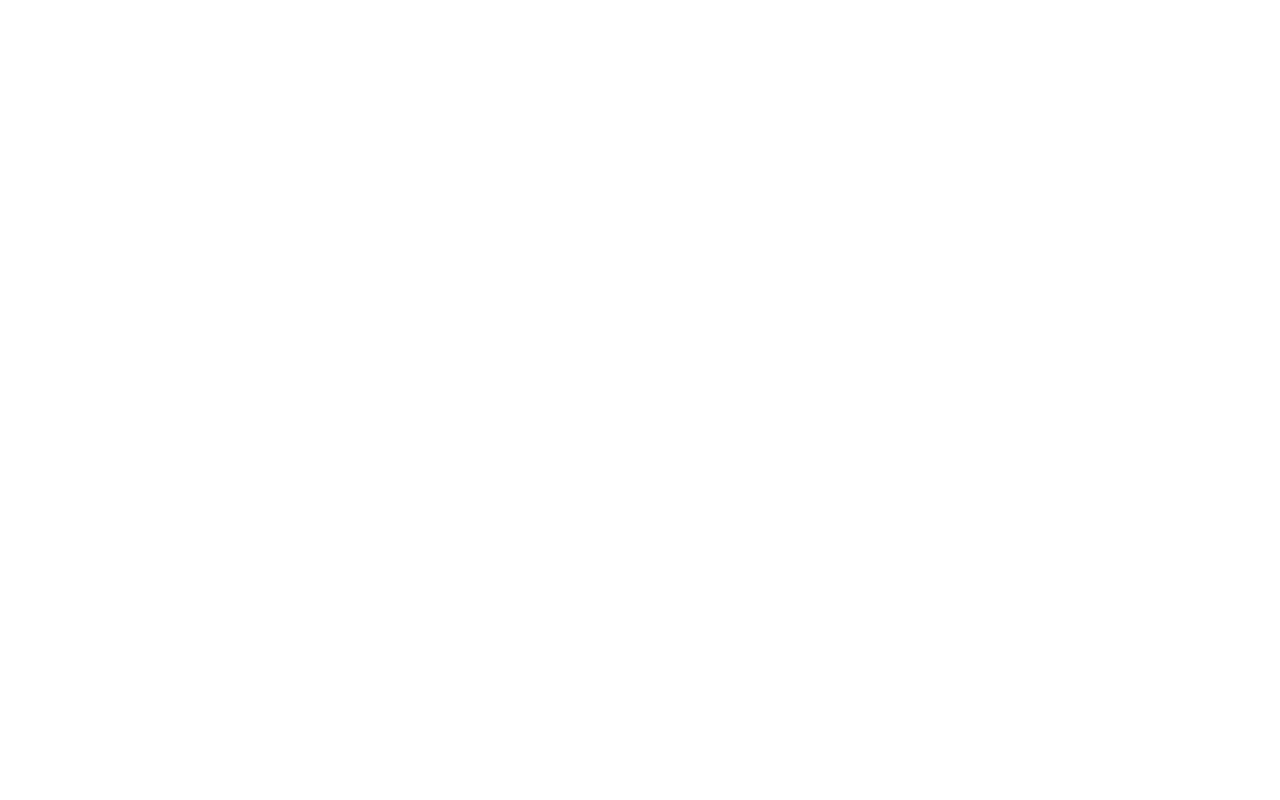
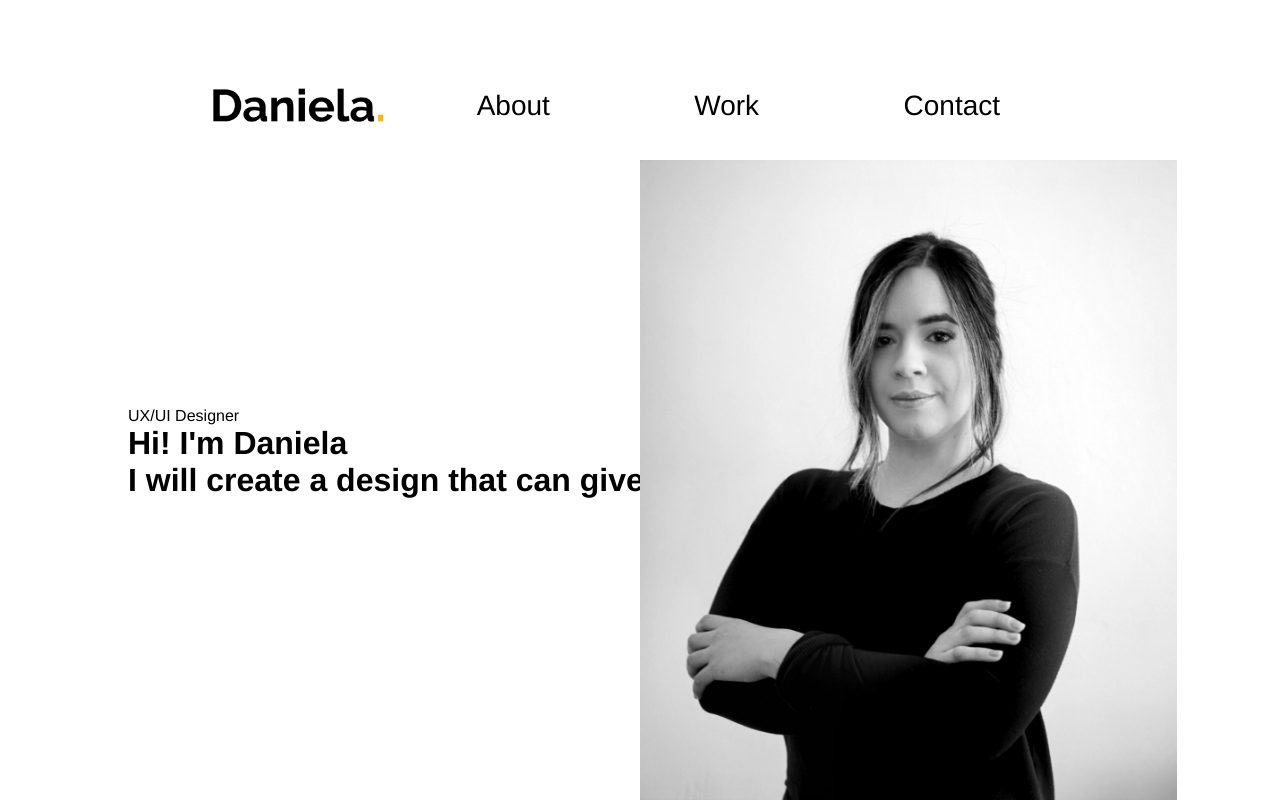
Before and after one commit to Nanonis1/UX_UI_HW_17, a plain HTML site: page index.html in a window 1280 px wide. Drawn offline with Linux system fonts and the light colour scheme.

Commit message:
added style ccs

```diff
--- a/index.html
+++ b/index.html
@@ -5,8 +5,30 @@
     <meta http-equiv="X-UA-Compatible" content="IE=edge">
     <meta name="viewport" content="width=device-width, initial-scale=1.0">
     <title>Document</title>
+    <link rel="stylesheet" href="style.css">
 </head>
 <body>
+    <div id="header">
+        <div class="container">
+            <nav>
+                <img src="images/Logo.png" class="logo">
+                <ul>
+                    <li><a href="#">About</a></li>
+                    <li><a href="#">Work</a></li>
+                    <li><a href="#">Contact</a></li>
+                </ul>
+            </nav>
+            <div class="header-text"></div>
+            <p>UX/UI Designer</p>
+            <h1>Hi! I'm <span>Daniela</span><br>I will create a design that can give you value of your product</h1>
+            </div>
+            <div class="images">
+                <img src="images/Homepage.jpg" class="Homepage">
+            </div>
+
+        </div>
+
+    </div>
 
 </body>
 </html>
--- a/style.css
+++ b/style.css
@@ -0,0 +1,75 @@
+*{
+    margin: 0;
+    padding: 0;
+    font-family: 'helvetica', 'sans-serif';
+    box-sizing: border-box;
+}
+body{
+    background: white;
+    color: black;
+}
+.header{
+    position: relative;
+    width: 100%;
+    height: 100hv;
+    background: white;
+}
+
+.container{
+    padding: 10px 10%;
+
+}
+
+nav{
+    display: flex;
+    width: 84%;
+    margin: auto;
+    padding: 20px 0;
+    align-items: center;
+    justify-content: space-between;
+    flex-wrap: wrap;
+}
+
+.logo{
+    width: 180px;
+
+}
+
+nav ul li{
+    display: inline-block;
+    list-style: none;
+    margin: 10px 20px;
+    padding: 50px;
+
+}
+nav ul li a{
+    color: black;
+    text-decoration: none;
+    font-size: 28px;
+
+}
+
+.header-text{
+    margin-top: 20%;
+    font-size: 32px;
+}
+
+.header-text h1{
+    font-size: 60px;
+    margin-top: 20px;
+}
+
+.header-text h1 span{
+    color: #FFB800;
+}
+
+.images img{
+    height: 80%;
+    position: absolute;
+    bottom: 0;
+    left: 50%;
+    size: 50px;
+    flex-wrap: wrap;
+
+
+}
```
Also changed, not shown: images/background.jpg (added), 2 other files.
